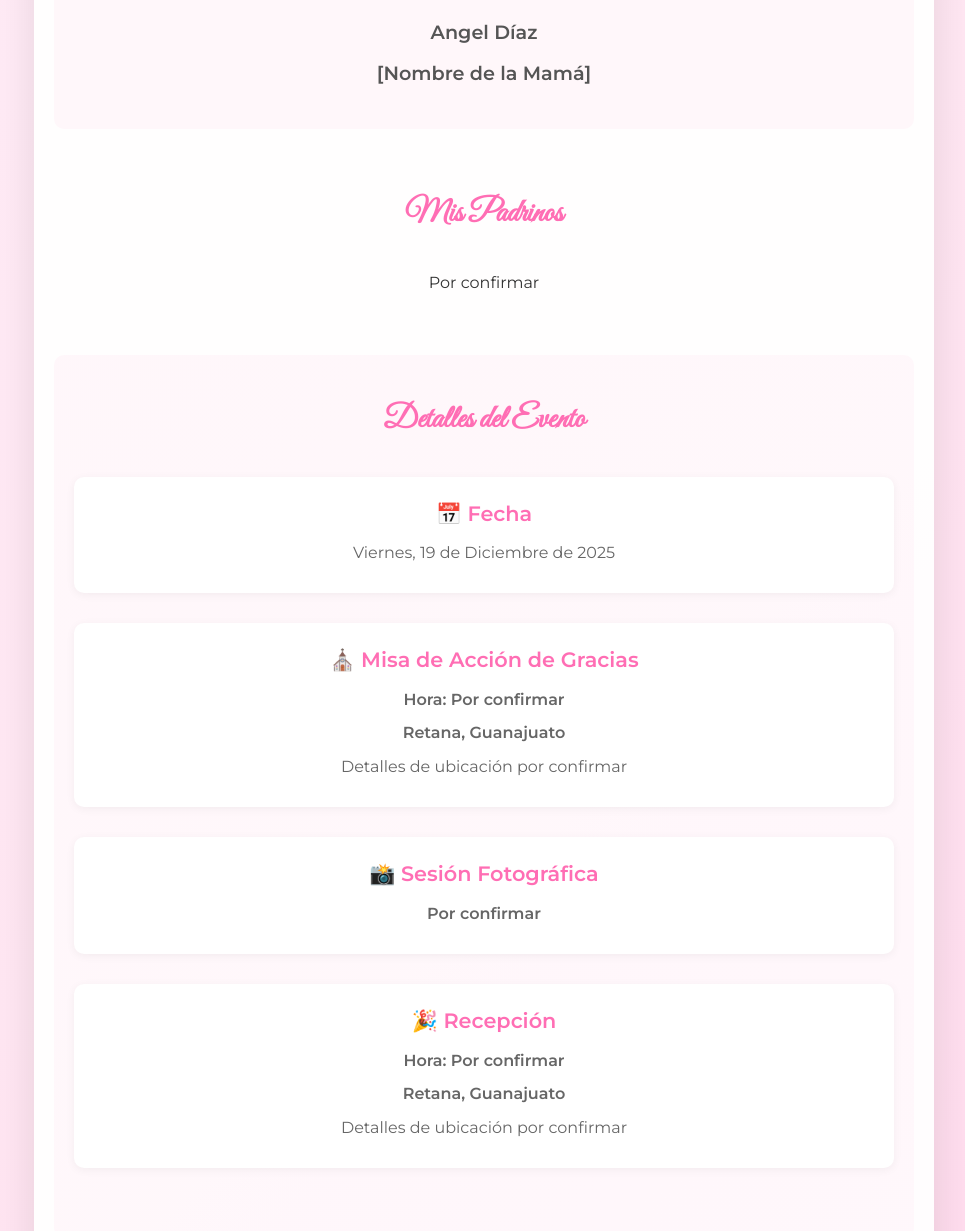
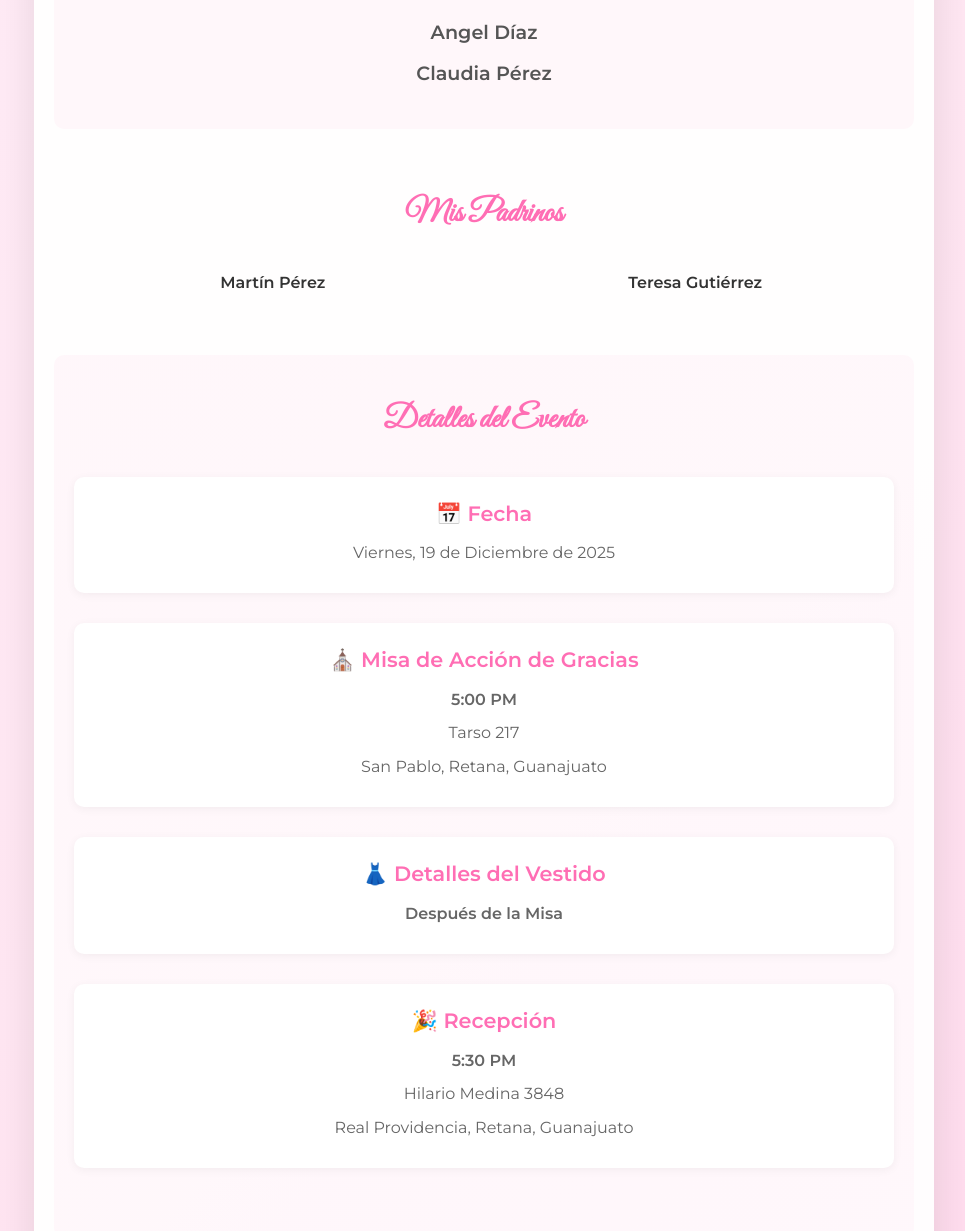
Before and after one commit to ArturoCruzArm/xv-valentina-diaz, a plain HTML site: page index.html in a window 1280 px wide. Shown: the part 689-1920 px from the top of the page, without its empty margins (156-1121 px from the left). Drawn offline with Linux system fonts and the light colour scheme.

Commit message:
Actualizar información completa del evento: padres, padrinos, horarios y ubicaciones

```diff
--- a/index.html
+++ b/index.html
@@ -32,7 +32,7 @@
             <h3>Con la bendición de mis padres</h3>
             <div class="parents-names">
                 <p><strong>Angel Díaz</strong></p>
-                <p><strong>[Nombre de la Mamá]</strong></p>
+                <p><strong>Claudia Pérez</strong></p>
             </div>
         </section>
 
@@ -40,7 +40,8 @@
         <section class="padrinos">
             <h3>Mis Padrinos</h3>
             <div class="padrinos-list">
-                <p class="info-note">Por confirmar</p>
+                <p><strong>Martín Pérez</strong></p>
+                <p><strong>Teresa Gutiérrez</strong></p>
             </div>
         </section>
 
@@ -55,21 +56,21 @@
 
             <div class="detail-item">
                 <h4>⛪ Misa de Acción de Gracias</h4>
-                <p><strong>Hora: Por confirmar</strong></p>
-                <p><strong>Retana, Guanajuato</strong></p>
-                <p class="info-note">Detalles de ubicación por confirmar</p>
+                <p><strong>5:00 PM</strong></p>
+                <p>Tarso 217</p>
+                <p>San Pablo, Retana, Guanajuato</p>
             </div>
 
             <div class="detail-item">
-                <h4>📸 Sesión Fotográfica</h4>
-                <p><strong>Por confirmar</strong></p>
+                <h4>👗 Detalles del Vestido</h4>
+                <p><strong>Después de la Misa</strong></p>
             </div>
 
             <div class="detail-item">
                 <h4>🎉 Recepción</h4>
-                <p><strong>Hora: Por confirmar</strong></p>
-                <p><strong>Retana, Guanajuato</strong></p>
-                <p class="info-note">Detalles de ubicación por confirmar</p>
+                <p><strong>5:30 PM</strong></p>
+                <p>Hilario Medina 3848</p>
+                <p>Real Providencia, Retana, Guanajuato</p>
             </div>
         </section>
 
```
